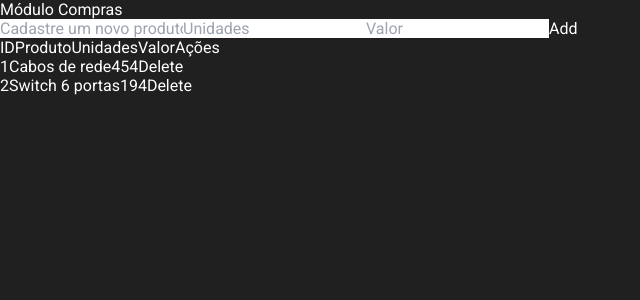
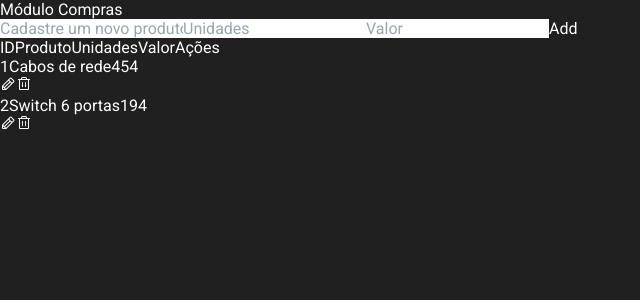
Before and after one commit to dufrtss/compras, a React (Vite) app: page / in a window 1280 px wide. Shown: the top 300 px of the page, without its empty margins (0-640 px from the left). Built offline with nearby package versions, Linux system fonts and the light colour scheme.

Commit message:
add icons to the actions column :squid:

```diff
--- a/src/components/Product.tsx
+++ b/src/components/Product.tsx
@@ -1,3 +1,5 @@
+import { Pencil, Trash } from "@phosphor-icons/react";
+
 interface ProductProps {
 	id: number;
 	name: string;
@@ -13,7 +15,14 @@ export function Product({ id, name, amount, price }: ProductProps) {
 				<span className='col-span-3'>{name}</span>
 				<span>{amount}</span>
 				<span>{price}</span>
-				<span>Delete</span>
+				<div className='flex gap-2'>
+					<button className='outline-none rounded-sm focus:outline-cyan-600 hover:text-cyan-600 transition-colors'>
+						<Pencil size={16} />
+					</button>
+					<button className='outline-none rounded-sm focus:outline-cyan-600 hover:text-cyan-600 transition-colors'>
+						<Trash size={16} />
+					</button>
+				</div>
 			</div>
 		</>
 	);
```
